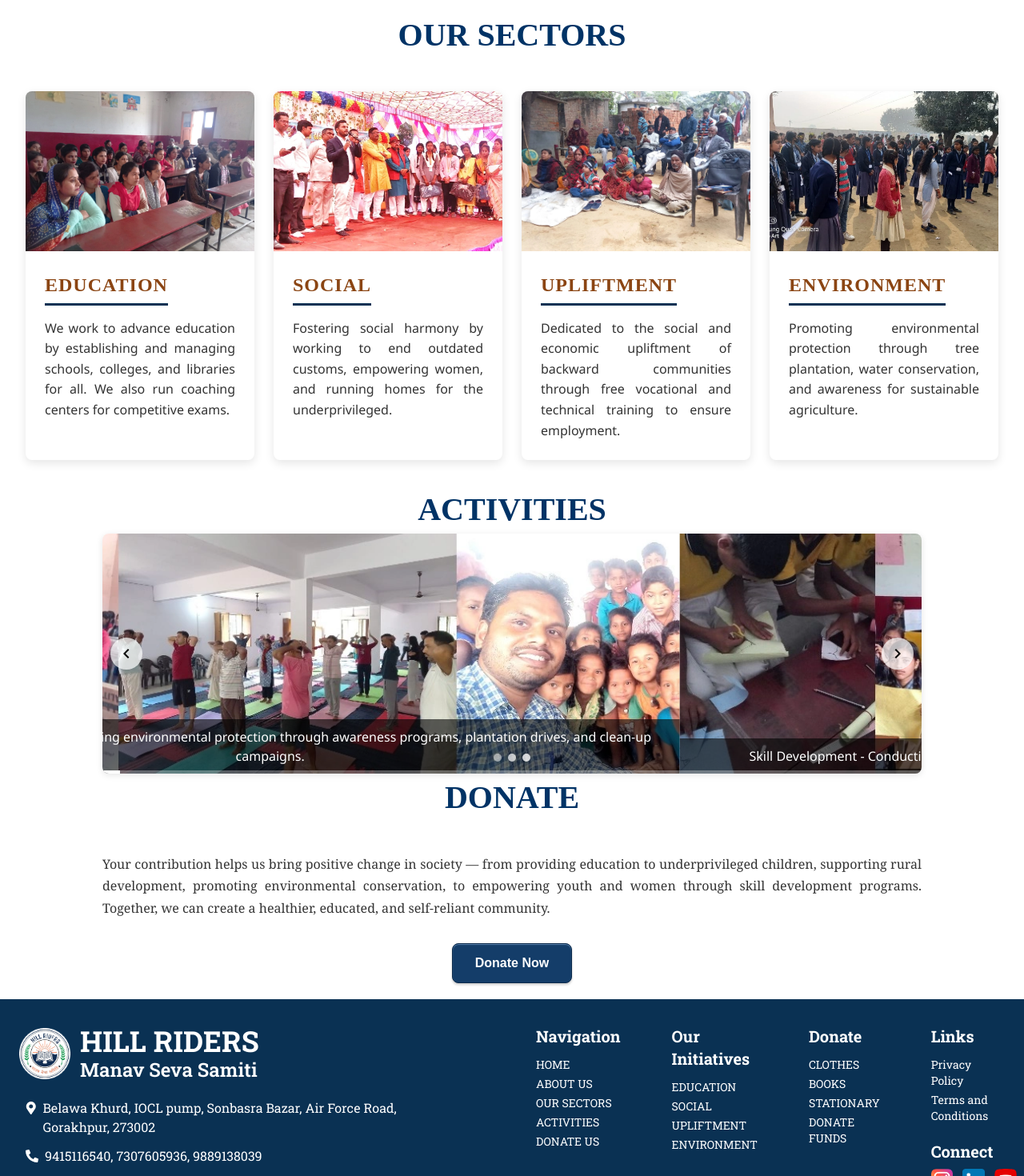
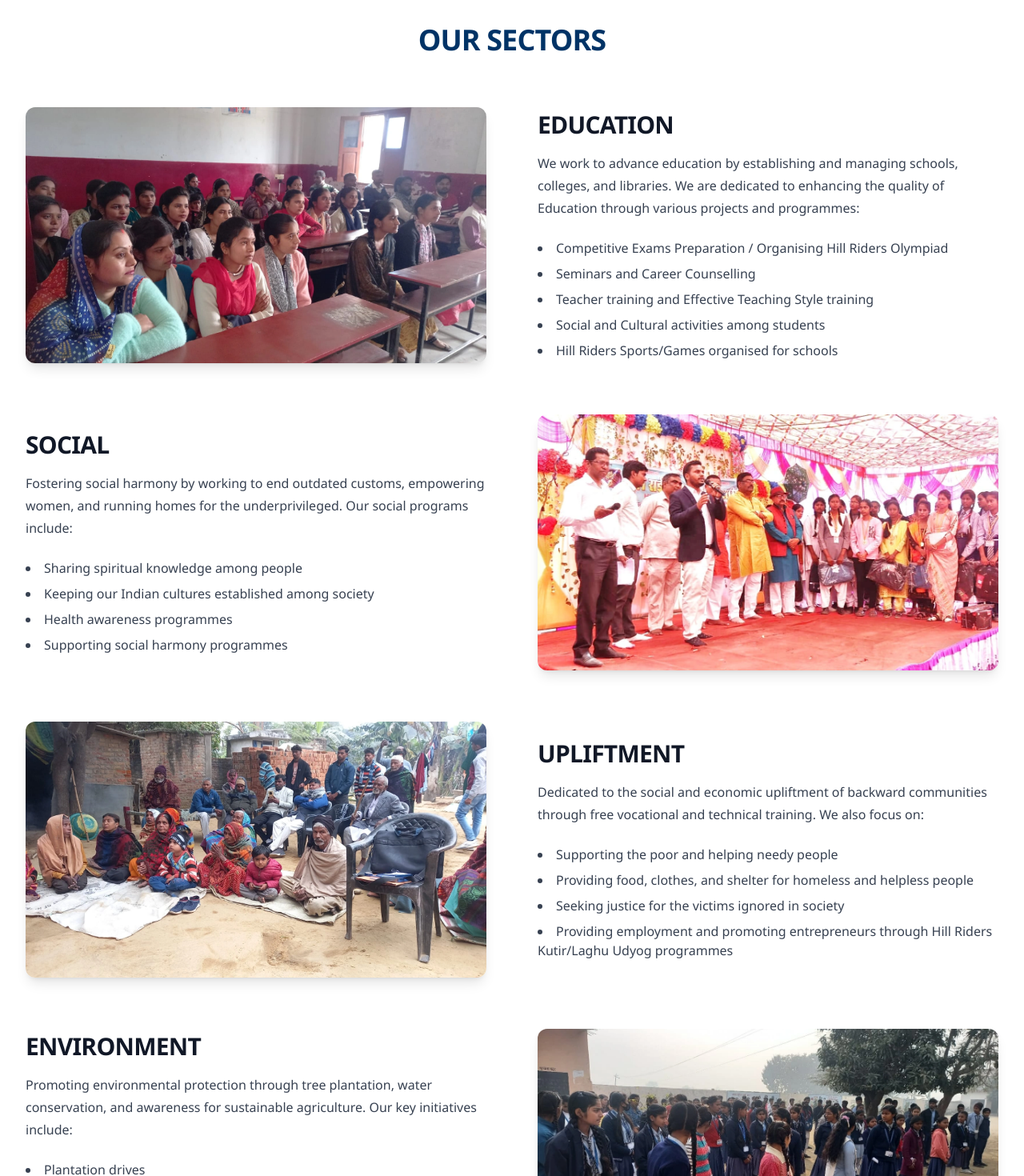
Before and after one commit to himanshuu932/hillrider, a React (Create React App) app in the folder client/: page / in a window 1280 px wide. Shown: the part 1640-3110 px from the top of the page at 80% size. Built offline with nearby package versions, Linux system fonts and the light colour scheme; no server answers.

Commit message:
images and executive added

```diff
--- a/client/src/components/landing/Sectors.jsx
+++ b/client/src/components/landing/Sectors.jsx
@@ -1,5 +1,4 @@
 import React from 'react';
-import './styles/Sector.css';
 import hillrider from '../../assets/education.webp';
 import hillrider2 from '../../assets/social.webp';
 import hillrider3 from '../../assets/upliftment.webp';
@@ -11,11 +10,25 @@ const sectorsData = [
     content: {
       en: {
         title: 'EDUCATION',
-        description: 'We work to advance education by establishing and managing schools, colleges, and libraries for all. We also run coaching centers for competitive exams.'
+        description: 'We work to advance education by establishing and managing schools, colleges, and libraries. We are dedicated to enhancing the quality of Education through various projects and programmes:',
+        points: [
+          'Competitive Exams Preparation / Organising Hill Riders Olympiad',
+          'Seminars and Career Counselling',
+          'Teacher training and Effective Teaching Style training',
+          'Social and Cultural activities among students',
+          'Hill Riders Sports/Games organised for schools'
+        ]
       },
       hi: {
         title: 'शिक्षा',
-        description: 'हम सभी के लिए स्कूलों, कॉलेजों और पुस्तकालयों की स्थापना और प्रबंधन करके शिक्षा को आगे बढ़ाने के लिए काम करते हैं। हम प्रतियोगी परीक्षाओं के लिए कोचिंग सेंटर भी चलाते हैं।'
+        description: 'हम स्कूलों, कॉलेजों और पुस्तकालयों की स्थापना और प्रबंधन करके शिक्षा को आगे बढ़ाने के लिए काम करते हैं। हम विभिन्न परियोजनाओं और कार्यक्रमों के माध्यम से शिक्षा की गुणवत्ता बढ़ाने के लिए समर्पित हैं:',
+        points: [
+          'प्रतियोगी परीक्षाओं की तैयारी / हिल राइडर्स ओलंपियाड का आयोजन',
+          'सेमिनार और करियर परामर्श',
+          'शिक्षक प्रशिक्षण और प्रभावी शिक्षण शैली प्रशिक्षण',
+          'छात्रों के बीच सामाजिक और सांस्कृतिक गतिविधियाँ',
+          'स्कूलों के लिए हिल राइडर्स खेल/कूद का आयोजन'
+        ]
       }
     },
     images: [{ src: hillrider, alt: 'Students in a classroom' }],
@@ -25,11 +38,23 @@ const sectorsData = [
     content: {
       en: {
         title: 'SOCIAL',
-        description: 'Fostering social harmony by working to end outdated customs, empowering women, and running homes for the underprivileged.'
+        description: 'Fostering social harmony by working to end outdated customs, empowering women, and running homes for the underprivileged. Our social programs include:',
+        points: [
+          'Sharing spiritual knowledge among people',
+          'Keeping our Indian cultures established among society',
+          'Health awareness programmes',
+          'Supporting social harmony programmes'
+        ]
       },
       hi: {
         title: 'सामाजिक',
-        description: 'पुरानी कुरीतियों को समाप्त करने, महिलाओं को सशक्त बनाने और वंचितों के लिए आश्रम चलाकर सामाजिक समरसता को बढ़ावा देना।'
+        description: 'पुरानी कुरीतियों को समाप्त करने, महिलाओं को सशक्त बनाने और वंचितों के लिए आश्रम चलाकर सामाजिक समरसता को बढ़ावा देना। हमारे सामाजिक कार्यक्रमों में शामिल हैं:',
+        points: [
+          'लोगों के बीच आध्यात्मिक ज्ञान साझा करना',
+          'समाज में हमारी भारतीय संस्कृतियों को स्थापित रखना',
+          'स्वास्थ्य जागरूकता कार्यक्रम',
+          'सामाजिक सद्भाव कार्यक्रमों का समर्थन करना'
+        ]
       }
     },
     images: [{ src: hillrider2, alt: 'Community gathering for social work' }],
@@ -39,11 +64,23 @@ const sectorsData = [
     content: {
       en: {
         title: 'UPLIFTMENT',
-        description: 'Dedicated to the social and economic upliftment of backward communities through free vocational and technical training to ensure employment.'
+        description: 'Dedicated to the social and economic upliftment of backward communities through free vocational and technical training. We also focus on:',
+        points: [
+          'Supporting the poor and helping needy people',
+          'Providing food, clothes, and shelter for homeless and helpless people',
+          'Seeking justice for the victims ignored in society',
+          'Providing employment and promoting entrepreneurs through Hill Riders Kutir/Laghu Udyog programmes'
+        ]
       },
       hi: {
         title: 'उत्थान',
-        description: 'रोजगार सुनिश्चित करने के लिए मुफ्त व्यावसायिक और तकनीकी प्रशिक्षण के माध्यम से पिछड़े समुदायों के सामाजिक और आर्थिक उत्थान के लिए समर्पित।'
+        description: 'मुफ्त व्यावसायिक और तकनीकी प्रशिक्षण के माध्यम से पिछड़े समुदायों के सामाजिक और आर्थिक उत्थान के लिए समर्पित। हम इस पर भी ध्यान केंद्रित करते हैं:',
+        points: [
+          'गरीबों का समर्थन करना और जरूरतमंद लोगों की मदद करना',
+          'बेघर और असहाय लोगों के लिए भोजन, वस्त्र और आश्रय प्रदान करना',
+          'समाज में उपेक्षित पीड़ितों के लिए न्याय की मांग करना',
+          'हिल राइडर्स कुटीर/लघु उद्योग कार्यक्रमों के माध्यम से रोजगार प्रदान करना और उद्यमियों को बढ़ावा देना'
+        ]
       }
     },
     images: [{ src: hillrider3, alt: 'Vocational skill development session' }],
@@ -53,11 +90,25 @@ const sectorsData = [
     content: {
       en: {
         title: 'ENVIRONMENT',
-        description: 'Promoting environmental protection through tree plantation, water conservation, and awareness for sustainable agriculture.'
+        description: 'Promoting environmental protection through tree plantation, water conservation, and awareness for sustainable agriculture. Our key initiatives include:',
+        points: [
+          'Plantation drives',
+          'Save Tree, Save Earth campaigns',
+          'Pollution control practices',
+          'Water conservation projects',
+          'Promotion for utilization of renewable sources of energy'
+        ]
       },
       hi: {
         title: 'पर्यावरण',
-        description: 'वृक्षारोपण, जल संरक्षण और टिकाऊ कृषि के लिए जागरूकता के माध्यम से पर्यावरण संरक्षण को बढ़ावा देना।'
+        description: 'वृक्षारोपण, जल संरक्षण और टिकाऊ कृषि के लिए जागरूकता के माध्यम से पर्यावरण संरक्षण को बढ़ावा देना। हमारी मुख्य पहलों में शामिल हैं:',
+        points: [
+          'वृक्षारोपण अभियान',
+          'पेड़ बचाओ, पृथ्वी बचाओ अभियान',
+          'प्रदूषण नियंत्रण प्रथाएं',
+          'जल संरक्षण परियोजनाएं',
+          'नवीकरणीय ऊर्जा स्रोतों के उपयोग को बढ़ावा देना'
+        ]
       }
     },
     images: [{ src: hillrider4, alt: 'Environmental conservation effort' }],
@@ -66,18 +117,48 @@ const sectorsData = [
 
 const Sectors = ({ languageType = 'en' }) => {
   return (
-    <div className="sectors-page-container" id="sectors">
-      <h2 className="main-title">OUR SECTORS</h2>
-      <div className="sectors-grid">
-        {sectorsData.map((sector, index) => (
-          <div className="sector-card" key={index} id={sector.id}>
-            <img src={sector.images[0].src} alt={sector.images[0].alt} className="sector-card-image" />
-            <div className="sector-card-content">
-              <h3 className="sector-card-title">{sector.content[languageType].title}</h3>
-              <p className="sector-card-description">{sector.content[languageType].description}</p>
+    <div className="bg-white sm:py-12" id="sectors">
+      <div className="mx-auto max-w-7xl px-6 lg:px-8">
+        <div className="mx-auto max-w-2xl text-center">
+          <h2 className="text-3xl font-bold tracking-tight text-[#003366] sm:text-4xl">
+            OUR SECTORS
+          </h2>
+        </div>
+
+        <div className="mt-16 space-y-16">
+          {sectorsData.map((sector, index) => (
+            <div
+              key={sector.id}
+              className={`flex flex-col items-center gap-8 md:gap-12 lg:gap-16 ${
+                index % 2 === 0 ? 'md:flex-row' : 'md:flex-row-reverse'
+              }`}
+            >
+              {/* Image Column */}
+              <div className="w-full md:w-1/2">
+                <img
+                  src={sector.images[0].src}
+                  alt={sector.images[0].alt}
+                  className="w-full h-80 rounded-xl shadow-lg object-cover"
+                />
+              </div>
+
+              {/* Text Content Column */}
+              <div className="w-full md:w-1/2">
+                <p className="text-center text-2xl font-bold tracking-tight text-gray-900 sm:text-3xl md:text-left">
+                  {sector.content[languageType].title}
+                </p>
+                <p className="mt-4 text-base leading-7 text-gray-700">
+                  {sector.content[languageType].description}
+                </p>
+                <ul className="mt-6 space-y-2 list-disc list-inside text-gray-700">
+                  {sector.content[languageType].points.map((point, i) => (
+                    <li key={i}>{point}</li>
+                  ))}
+                </ul>
+              </div>
             </div>
-          </div>
-        ))}
+          ))}
+        </div>
       </div>
     </div>
   );
```
